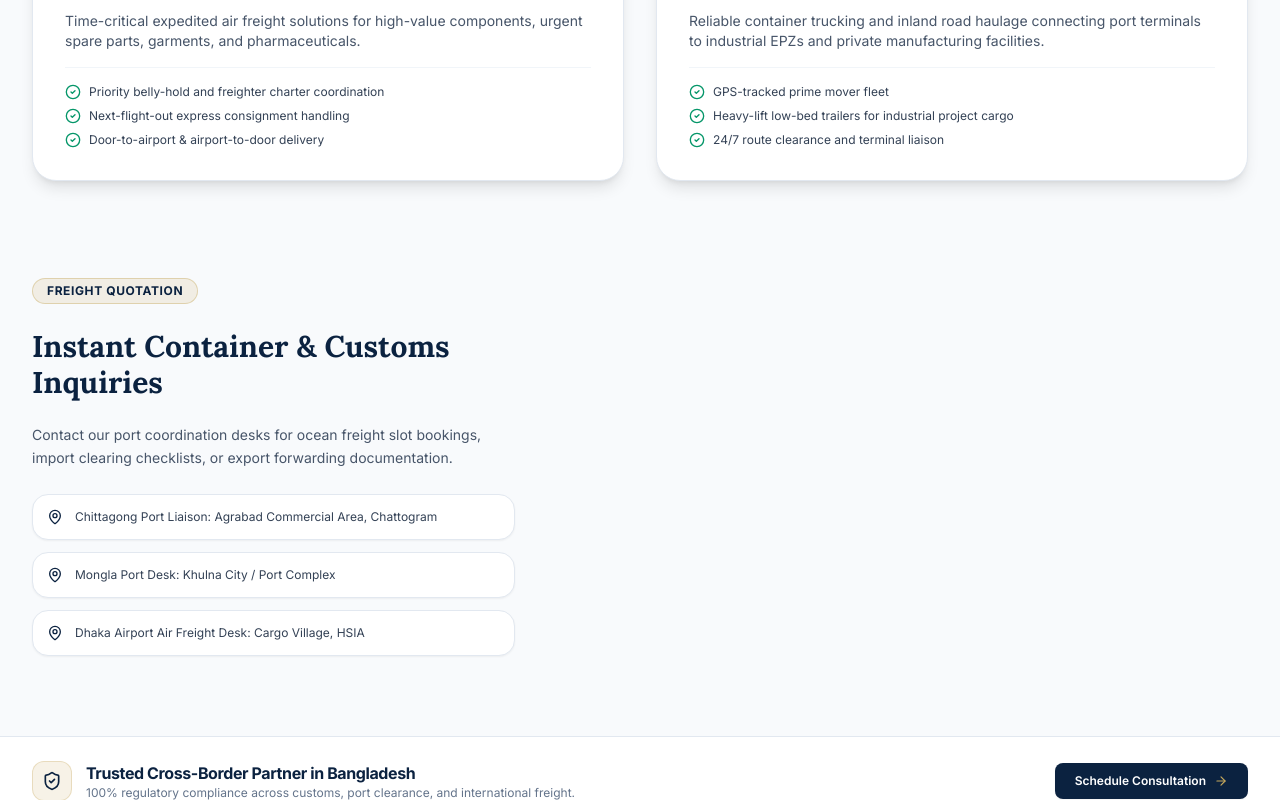
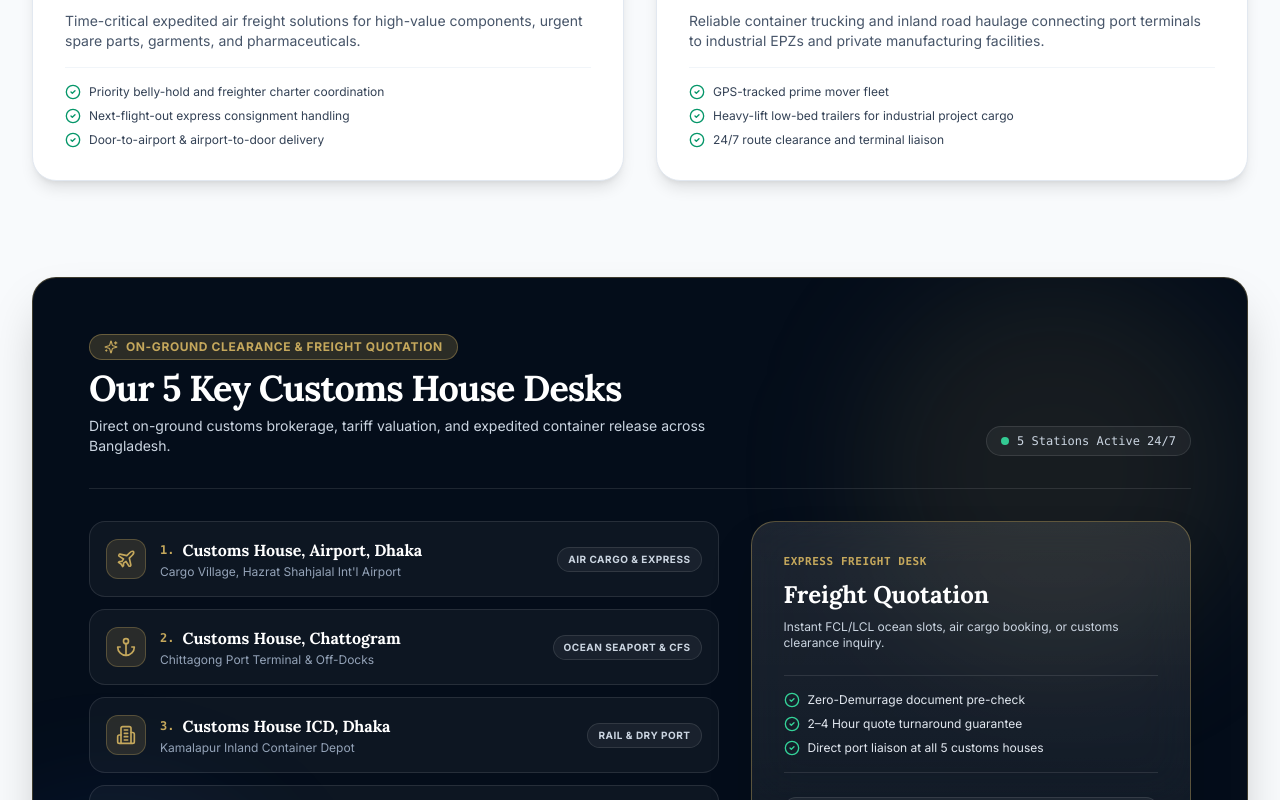
Before and after one commit to icesiv/topon, a Next.js app: page /divisions/logistics-dailyshipping in a window 1280 px wide. Shown: the part 2000-2800 px from the top of the page. Built offline with nearby package versions, Linux system fonts and the light colour scheme; no server answers; the database is empty.

Commit message:
v1 wip 2

```diff
--- a/app/divisions/logistics-dailyshipping/page.tsx
+++ b/app/divisions/logistics-dailyshipping/page.tsx
@@ -15,6 +15,9 @@ import {
   ArrowRight,
   Plane,
   Sparkles,
+  Phone,
+  Mail,
+  Building2,
 } from "lucide-react";
 
 export const metadata: Metadata = {
@@ -178,36 +181,181 @@ export default function DailyShippingPage() {
         </div>
       </section>
 
-      {/* 4. Port Desks & RFQ */}
+      {/* 4. Strategic Customs Houses & Freight Quotation */}
       <section className="max-w-7xl mx-auto px-4 sm:px-6 lg:px-8">
-        <div className="grid grid-cols-1 lg:grid-cols-12 gap-10 items-center">
-          <div className="lg:col-span-5 space-y-6">
-            <span className="inline-flex items-center space-x-2 px-3.5 py-1 rounded-full bg-brand-gold/15 border border-brand-gold/40 text-brand-navy font-bold text-xs uppercase tracking-wider">
-              Freight Quotation
-            </span>
-            <h2 className="text-2xl sm:text-3xl font-bold font-serif text-[#0B2240]">
-              Instant Container &amp; Customs Inquiries
-            </h2>
-            <p className="text-slate-600 text-sm leading-relaxed">
-              Contact our port coordination desks for ocean freight slot bookings, import clearing checklists, or export forwarding documentation.
-            </p>
+        <div className="bg-[#040D1A] rounded-3xl p-8 sm:p-12 lg:p-14 text-white border border-brand-gold/30 shadow-2xl relative overflow-hidden">
+          {/* Subtle Ambient Backdrops */}
+          <div className="absolute top-0 right-0 w-96 h-96 bg-brand-gold/10 rounded-full blur-3xl pointer-events-none" />
+          <div className="absolute -bottom-20 -left-20 w-80 h-80 bg-blue-600/10 rounded-full blur-3xl pointer-events-none" />
 
-            <div className="space-y-3 text-xs text-slate-700">
-              <div className="p-3.5 rounded-2xl bg-white border border-slate-200 shadow-sm flex items-center space-x-3">
-                <MapPin className="w-4 h-4 text-brand-navy flex-shrink-0" />
-                <span>Chittagong Port Liaison: Agrabad Commercial Area, Chattogram</span>
+          {/* Section Header */}
+          <div className="relative z-10 flex flex-col sm:flex-row sm:items-end justify-between gap-4 pb-8 border-b border-white/10 mb-8">
+            <div className="space-y-2 max-w-2xl">
+              <div className="inline-flex items-center space-x-2 px-3.5 py-1 rounded-full bg-brand-gold/20 border border-brand-gold/40 text-brand-gold font-bold text-xs uppercase tracking-wider">
+                <Sparkles className="w-3.5 h-3.5 text-brand-gold" />
+                <span>On-Ground Clearance &amp; Freight Quotation</span>
               </div>
-              <div className="p-3.5 rounded-2xl bg-white border border-slate-200 shadow-sm flex items-center space-x-3">
-                <MapPin className="w-4 h-4 text-brand-navy flex-shrink-0" />
-                <span>Mongla Port Desk: Khulna City / Port Complex</span>
-              </div>
-              <div className="p-3.5 rounded-2xl bg-white border border-slate-200 shadow-sm flex items-center space-x-3">
-                <MapPin className="w-4 h-4 text-brand-navy flex-shrink-0" />
-                <span>Dhaka Airport Air Freight Desk: Cargo Village, HSIA</span>
-              </div>
+              <h2 className="text-2xl sm:text-4xl font-bold font-serif text-white tracking-tight">
+                Our 5 Key Customs House Desks
+              </h2>
+              <p className="text-slate-300 text-xs sm:text-sm">
+                Direct on-ground customs brokerage, tariff valuation, and expedited container release across Bangladesh.
+              </p>
+            </div>
+
+            <div className="inline-flex items-center space-x-2 px-3.5 py-1.5 rounded-full bg-white/5 border border-white/10 text-slate-300 text-xs font-mono self-start sm:self-auto">
+              <span className="w-2 h-2 rounded-full bg-emerald-400 animate-pulse" />
+              <span>5 Stations Active 24/7</span>
             </div>
           </div>
 
+          <div className="relative z-10 grid grid-cols-1 lg:grid-cols-12 gap-8 items-start">
+            {/* Left Column: 5 Customs Houses */}
+            <div className="lg:col-span-7 space-y-3">
+              {[
+                {
+                  id: "airport",
+                  number: "1",
+                  name: "Customs House, Airport, Dhaka",
+                  type: "Air Cargo & Express",
+                  hub: "Cargo Village, Hazrat Shahjalal Int'l Airport",
+                  icon: Plane,
+                },
+                {
+                  id: "chattogram",
+                  number: "2",
+                  name: "Customs House, Chattogram",
+                  type: "Ocean Seaport & CFS",
+                  hub: "Chittagong Port Terminal & Off-Docks",
+                  icon: Anchor,
+                },
+                {
+                  id: "icd",
+                  number: "3",
+                  name: "Customs House ICD, Dhaka",
+                  type: "Rail & Dry Port",
+                  hub: "Kamalapur Inland Container Depot",
+                  icon: Building2,
+                },
+                {
+                  id: "pangaon",
+                  number: "4",
+                  name: "Customs House, Pangaon, Dhaka",
+                  type: "River Container Terminal",
+                  hub: "Pangaon Inland Container Terminal (PICT)",
+                  icon: Ship,
+                },
+                {
+                  id: "benapole",
+                  number: "5",
+                  name: "Customs House Benapole, Jashore",
+                  type: "Land Border Port",
+                  hub: "Benapole Land Customs Station",
+                  icon: Truck,
+                },
+              ].map((house) => {
+                const Icon = house.icon;
+                return (
+                  <div
+                    key={house.id}
+                    className="group p-4 sm:p-4.5 rounded-2xl bg-white/[0.04] hover:bg-white/[0.08] border border-white/10 hover:border-brand-gold/50 transition-all duration-200 flex items-center justify-between gap-4"
+                  >
+                    <div className="flex items-center space-x-3.5 min-w-0">
+                      <div className="w-10 h-10 rounded-xl bg-brand-gold/15 text-brand-gold border border-brand-gold/30 flex items-center justify-center shrink-0 group-hover:scale-105 transition-transform">
+                        <Icon className="w-5 h-5" />
+                      </div>
+                      <div className="min-w-0">
+                        <div className="flex items-center space-x-2 flex-wrap">
+                          <span className="font-mono text-xs font-bold text-brand-gold">
+                            {house.number}.
+                          </span>
+                          <h3 className="font-serif font-bold text-sm sm:text-base text-white truncate">
+                            {house.name}
+                          </h3>
+                        </div>
+                        <p className="text-[11px] sm:text-xs text-slate-400 truncate mt-0.5">
+                          {house.hub}
+                        </p>
+                      </div>
+                    </div>
+
+                    <span className="text-[10px] font-bold uppercase tracking-wider px-2.5 py-1 rounded-full bg-white/5 border border-white/10 text-slate-300 shrink-0 group-hover:border-brand-gold/40 group-hover:text-brand-gold transition-colors">
+                      {house.type}
+                    </span>
+                  </div>
+                );
+              })}
+            </div>
+
+            {/* Right Column: High-Impact Instant Quotation Card */}
+            <div className="lg:col-span-5 bg-gradient-to-b from-white/10 to-white/[0.03] backdrop-blur-xl border border-brand-gold/40 rounded-3xl p-6 sm:p-8 space-y-6 shadow-2xl">
+              <div className="space-y-2">
+                <span className="text-[11px] font-bold text-brand-gold uppercase tracking-wider block font-mono">
+                  Express Freight Desk
+                </span>
+                <h3 className="text-xl sm:text-2xl font-bold font-serif text-white">
+                  Freight Quotation
+                </h3>
+                <p className="text-xs text-slate-300">
+                  Instant FCL/LCL ocean slots, air cargo booking, or customs clearance inquiry.
+                </p>
+              </div>
+
+              {/* Fast Highlights */}
+              <div className="space-y-2 text-xs text-slate-200 border-y border-white/10 py-4">
+                <div className="flex items-center space-x-2">
+                  <CheckCircle2 className="w-4 h-4 text-emerald-400 shrink-0" />
+                  <span>Zero-Demurrage document pre-check</span>
+                </div>
+                <div className="flex items-center space-x-2">
+                  <CheckCircle2 className="w-4 h-4 text-emerald-400 shrink-0" />
+                  <span>2–4 Hour quote turnaround guarantee</span>
+                </div>
+                <div className="flex items-center space-x-2">
+                  <CheckCircle2 className="w-4 h-4 text-emerald-400 shrink-0" />
+                  <span>Direct port liaison at all 5 customs houses</span>
+                </div>
+              </div>
+
+              {/* Instant Call / Email Hotlines */}
+              <div className="space-y-2 text-xs">
+                <a
+                  href="tel:+8801711775280"
+                  className="flex items-center justify-between p-3 rounded-xl bg-white/5 hover:bg-brand-gold/20 border border-white/10 hover:border-brand-gold/40 text-white transition-all group"
+                >
+                  <div className="flex items-center space-x-2.5">
+                    <Phone className="w-4 h-4 text-brand-gold" />
+                    <span className="font-mono text-xs">+880 1711-775280</span>
+                  </div>
+                  <span className="text-[10px] text-brand-gold font-bold uppercase tracking-wider">
+                    Call Direct
+                  </span>
+                </a>
+
+                <a
+                  href="mailto:info@toponbd.com"
+                  className="flex items-center justify-between p-3 rounded-xl bg-white/5 hover:bg-brand-gold/20 border border-white/10 hover:border-brand-gold/40 text-white transition-all group"
+                >
+                  <div className="flex items-center space-x-2.5">
+                    <Mail className="w-4 h-4 text-brand-gold" />
+                    <span className="text-xs">info@toponbd.com</span>
+                  </div>
+                  <span className="text-[10px] text-brand-gold font-bold uppercase tracking-wider">
+                    Email Desk
+                  </span>
+                </a>
+              </div>
+
+              {/* Action Button */}
+              <Link
+                href="/contact#quote"
+                className="w-full py-3.5 px-4 rounded-xl bg-gradient-to-r from-brand-gold via-brand-goldLight to-brand-gold text-brand-navy font-bold text-xs uppercase tracking-wider shadow-gold hover:shadow-xl transition-all flex items-center justify-center space-x-2 group"
+              >
+                <span>Request Quotation</span>
+                <ArrowRight className="w-4 h-4 text-brand-navy group-hover:translate-x-1 transition-transform" />
+              </Link>
+            </div>
+          </div>
         </div>
       </section>
     </div>
--- a/components/TopOnTechHeroSlider.tsx
+++ b/components/TopOnTechHeroSlider.tsx
@@ -112,13 +112,13 @@ export default function TopOnTechHeroSlider() {
           </div>
 
           {/* Main Hero Headings */}
-          <h1 className="text-3xl sm:text-5xl lg:text-6xl font-bold font-serif text-white tracking-tight leading-tight sm:leading-none">
-            Top On-Tech: <br />
-            <span className="text-gold-light-gradient">Global Sourcing &amp; General Trading</span>
+          <h1 className="text-2xl sm:text-4xl lg:text-5xl font-bold font-serif text-white tracking-tight leading-relaxed sm:leading-relaxed lg:leading-[1.4]">
+            <span className="block mb-2.5 sm:mb-3.5">Top On-Tech:</span>
+            <span className="text-gold-light-gradient block leading-snug sm:leading-normal">Global Sourcing &amp; General Trading</span>
           </h1>
 
           {/* Core Tagline / Quote */}
-          <p className="max-w-2xl text-slate-200 text-sm sm:text-base lg:text-lg leading-relaxed font-light text-justify">
+          <p className="max-w-2xl text-slate-200 text-xs sm:text-sm lg:text-base leading-relaxed sm:leading-loose font-light text-justify">
             &quot;Trust is our most valuable trading asset.&quot; Facilitating seamless international procurement of industrial components, chemicals, fabrics, and tech hardware.
           </p>
 
```
Also changed, not shown: components/DailyShippingHeroSlider.tsx (+4 -4 lines), components/TopExpressHeroSlider.tsx (+4 -4 lines), components/TopOnAgroHeroSlider.tsx (+4 -4 lines), components/TopOnSolutionHeroSlider.tsx (+4 -4 lines).
